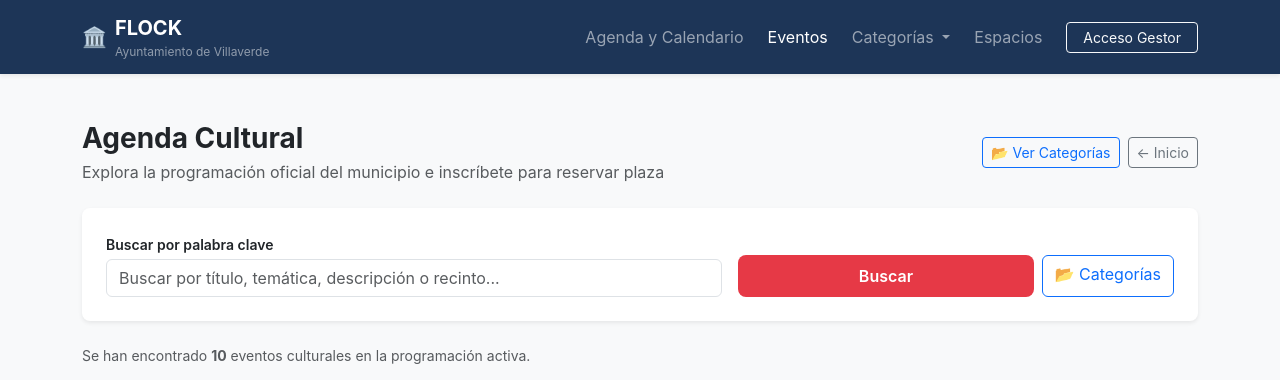
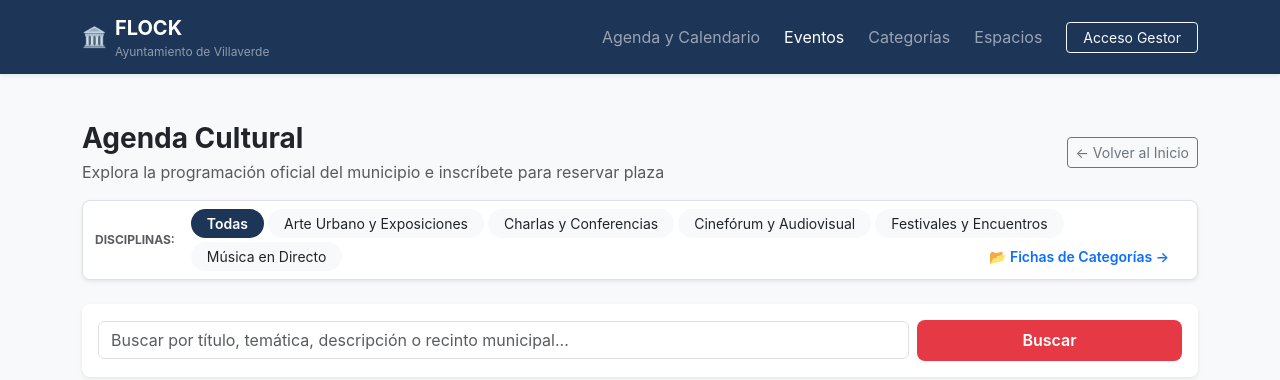
Before and after one commit to bbaakkuu-svg/EvenHub-Agenda-Cultural, a PHP site: page /EvenHub-Agenda-Cultural/eventos in a window 1280 px wide. Shown: the top 380 px of the page. Run offline with PHP 8.4, Linux system fonts and the light colour scheme; data comes from the database, SQL or seed files in the repository.

Commit message:
feat: add event list view and navigation bar components #7

```diff
--- a/views/eventos/lista.php
+++ b/views/eventos/lista.php
@@ -19,37 +19,84 @@ declare(strict_types=1);
 
 <div class="container my-4">
     <!-- Encabezado de sección -->
-    <div class="d-flex flex-wrap justify-content-between align-items-center mb-4 gap-2">
+    <div class="d-flex flex-wrap justify-content-between align-items-center mb-3 gap-2">
         <div>
             <h1 class="h3 fw-bold mb-1">Agenda Cultural</h1>
             <p class="text-muted mb-0">Explora la programación oficial del municipio e inscríbete para reservar plaza</p>
         </div>
-        <div class="d-flex gap-2">
-            <a href="categorias.php" class="btn btn-outline-primary btn-sm">
-                📂 Ver Categorías
-            </a>
+        <div>
             <a href="index.php" class="btn btn-outline-secondary btn-sm">
-                ← Inicio
+                ← Volver al Inicio
             </a>
         </div>
     </div>
+
+    <!-- Barra de Navegación de Categorías (Category Navbar) -->
+    <nav class="category-navbar navbar navbar-expand-lg bg-white shadow-sm rounded-3 p-2 mb-4 border" aria-label="Navegación por categorías culturales">
+        <div class="container-fluid px-1">
+            <span class="navbar-text fw-bold text-uppercase fs-xs text-muted me-3 d-none d-lg-inline">
+                Disciplinas:
+            </span>
+            <button class="navbar-toggler w-100 mb-2 d-lg-none border-0 py-1" type="button" data-bs-toggle="collapse" data-bs-target="#categoryNavItems" aria-controls="categoryNavItems" aria-expanded="false" aria-label="Alternar categorías">
+                <span class="d-flex justify-content-between align-items-center fs-sm text-dark fw-semibold">
+                    <span><?= $categoriaActiva !== null ? 'Categoría: ' . e($categoriaActiva['nombre']) : 'Filtrar por Disciplina' ?></span>
+                    <span class="navbar-toggler-icon"></span>
+                </span>
+            </button>
+            <div class="collapse navbar-collapse" id="categoryNavItems">
+                <ul class="nav nav-pills flex-wrap gap-1 align-items-center w-100">
+                    <li class="nav-item">
+                        <a class="nav-link py-1 px-3 fs-sm rounded-pill <?= ($categoriaSel === null) ? 'active bg-flock-primary text-white fw-semibold' : 'text-dark bg-light' ?>"
+                           href="eventos.php<?= ($q !== '') ? '?q=' . urlencode($q) : '' ?>">
+                            Todas
+                        </a>
+                    </li>
+                    <?php foreach ($categorias as $cat): ?>
+                        <?php
+                        $isCatSelected = ($categoriaSel !== null && (
+                            (string) $cat['id'] === (string) $categoriaSel ||
+                            (isset($cat['slug']) && $cat['slug'] === (string) $categoriaSel)
+                        ));
+                        $catUrl = 'eventos.php?categoria=' . urlencode((string) $cat['id']);
+                        if ($q !== '') {
+                            $catUrl .= '&q=' . urlencode($q);
+                        }
+                        $badgeBg = !empty($cat['color_badge']) ? $cat['color_badge'] : '#1d3557';
+                        ?>
+                        <li class="nav-item">
+                            <a class="nav-link py-1 px-3 fs-sm rounded-pill <?= $isCatSelected ? 'active text-white fw-bold shadow-sm' : 'text-dark bg-light' ?>"
+                               style="<?= $isCatSelected ? 'background-color: ' . e($badgeBg) . ' !important;' : '' ?>"
+                               href="<?= e($catUrl) ?>">
+                                <?= e($cat['nombre']) ?>
+                            </a>
+                        </li>
+                    <?php endforeach; ?>
+                    <li class="nav-item ms-lg-auto">
+                        <a class="nav-link py-1 px-3 fs-sm text-primary fw-semibold rounded-pill" href="categorias.php">
+                            📂 Fichas de Categorías →
+                        </a>
+                    </li>
+                </ul>
+            </div>
+        </div>
+    </nav>
 
     <!-- Indicador de categoría activa (si se filtra por una categoría) -->
     <?php if ($categoriaActiva !== null): ?>
         <div class="p-3 mb-4 rounded-3 bg-white border shadow-sm d-flex flex-wrap justify-content-between align-items-center gap-2"
              style="border-left: 5px solid <?= e($categoriaActiva['color_badge'] ?? '#1d3557') ?> !important;">
             <div class="d-flex align-items-center gap-2">
-                <span class="text-muted fs-sm">Filtrando por disciplina:</span>
-                <span class="badge px-3 py-2 text-white fw-bold" style="background-color: <?= e($categoriaActiva['color_badge'] ?? '#1d3557') ?>;">
+                <span class="text-muted fs-sm">Mostrando eventos de:</span>
+                <span class="badge px-3 py-2 text-white fw-bold fs-sm" style="background-color: <?= e($categoriaActiva['color_badge'] ?? '#1d3557') ?>;">
                     <?= e($categoriaActiva['nombre']) ?>
                 </span>
             </div>
             <div class="d-flex gap-2">
                 <a href="categorias.php" class="btn btn-sm btn-outline-secondary">
-                    Cambiar categoría
+                    Ver ficha descriptiva
                 </a>
-                <a href="eventos.php" class="btn btn-sm btn-outline-danger">
-                    ✕ Quitar filtro
+                <a href="eventos.php<?= ($q !== '') ? '?q=' . urlencode($q) : '' ?>" class="btn btn-sm btn-outline-danger">
+                    ✕ Ver todas las categorías
                 </a>
             </div>
         </div>
@@ -67,27 +114,24 @@ declare(strict_types=1);
         </div>
     <?php endif; ?>
 
-    <!-- Formulario de Búsqueda GET Tradicional -->
-    <div class="card p-3 p-md-4 mb-4 shadow-sm border-0 bg-white rounded-3">
-        <form method="get" action="eventos.php" class="row g-3 align-items-end">
+    <!-- Formulario de Búsqueda GET Tradicional por palabra clave -->
+    <div class="card p-3 mb-4 shadow-sm border-0 bg-white rounded-3">
+        <form method="get" action="eventos.php" class="row g-2 align-items-center">
             <?php if ($categoriaSel !== null): ?>
                 <input type="hidden" name="categoria" value="<?= e((string) $categoriaSel) ?>">
             <?php endif; ?>
 
-            <div class="col-12 col-md-7">
-                <label for="q" class="form-label fw-semibold fs-sm mb-1">Buscar por palabra clave</label>
+            <div class="col-12 col-md-9">
+                <label for="q" class="visually-hidden">Buscar</label>
                 <input type="search" id="q" name="q" class="form-control"
-                       placeholder="Buscar por título, temática, descripción o recinto..."
+                       placeholder="Buscar por título, temática, descripción o recinto municipal..."
                        maxlength="100" value="<?= e($q) ?>">
             </div>
 
-            <div class="col-12 col-md-5 d-flex gap-2">
+            <div class="col-12 col-md-3 d-flex gap-2">
                 <button type="submit" class="btn btn-flock-accent flex-fill">
                     Buscar
                 </button>
-                <a href="categorias.php" class="btn btn-outline-primary" title="Explorar disciplinas en una página dedicada">
-                    📂 Categorías
-                </a>
                 <?php if ($hayFiltros): ?>
                     <a href="eventos.php" class="btn btn-outline-secondary" title="Limpiar todos los filtros">
                         Limpiar
@@ -115,7 +159,7 @@ declare(strict_types=1);
             </h2>
             <p class="text-muted mb-4">
                 <?= $hayFiltros
-                    ? 'Prueba con otra palabra clave o explora otra categoría cultural.'
+                    ? 'Prueba con otra palabra clave o selecciona otra disciplina cultural en la barra superior.'
                     : 'Añadimos nuevas propuestas con frecuencia. Vuelve a consultar la agenda pronto.' ?>
             </p>
             <div class="d-flex justify-content-center gap-2">
@@ -125,7 +169,7 @@ declare(strict_types=1);
                     </a>
                 <?php endif; ?>
                 <a href="categorias.php" class="btn btn-outline-secondary">
-                    Explorar categorías
+                    Explorar fichas de categorías
                 </a>
             </div>
         </div>
@@ -137,7 +181,7 @@ declare(strict_types=1);
                 Se <?= count($eventos) === 1 ? 'ha encontrado' : 'han encontrado' ?>
                 <strong><?= count($eventos) ?></strong>
                 <?= count($eventos) === 1 ? 'evento cultural' : 'eventos culturales' ?>
-                <?= $hayFiltros ? 'para tu búsqueda' : 'en la programación activa' ?>.
+                <?= $hayFiltros ? 'para tu selección' : 'en la programación activa' ?>.
             </p>
         </div>
 
--- a/views/layout/navbar.php
+++ b/views/layout/navbar.php
@@ -22,19 +22,8 @@
                     <li class="nav-item">
                         <a class="nav-link <?= (isset($activeNav) && $activeNav === 'eventos') ? 'active' : '' ?>" href="eventos.php">Eventos</a>
                     </li>
-                    <li class="nav-item dropdown">
-                        <a class="nav-link dropdown-toggle <?= (isset($activeNav) && $activeNav === 'categorias') ? 'active' : '' ?>" href="categorias.php" id="categoriasDropdown" role="button" data-bs-toggle="dropdown" aria-expanded="false">
-                            Categorías
-                        </a>
-                        <ul class="dropdown-menu dropdown-menu-end shadow-sm" aria-labelledby="categoriasDropdown">
-                            <li><a class="dropdown-item fw-bold text-primary" href="categorias.php">📂 Ver todas las categorías</a></li>
-                            <li><hr class="dropdown-divider"></li>
-                            <li><a class="dropdown-item" href="eventos.php?categoria=1">Festivales y Encuentros</a></li>
-                            <li><a class="dropdown-item" href="eventos.php?categoria=2">Cinefórum y Audiovisual</a></li>
-                            <li><a class="dropdown-item" href="eventos.php?categoria=3">Música en Directo</a></li>
-                            <li><a class="dropdown-item" href="eventos.php?categoria=4">Arte Urbano y Exposiciones</a></li>
-                            <li><a class="dropdown-item" href="eventos.php?categoria=5">Charlas y Conferencias</a></li>
-                        </ul>
+                    <li class="nav-item">
+                        <a class="nav-link <?= (isset($activeNav) && $activeNav === 'categorias') ? 'active' : '' ?>" href="categorias.php">Categorías</a>
                     </li>
                     <li class="nav-item">
                         <a class="nav-link <?= (isset($activeNav) && $activeNav === 'espacios') ? 'active' : '' ?>" href="index.php#espacios">Espacios</a>
```
